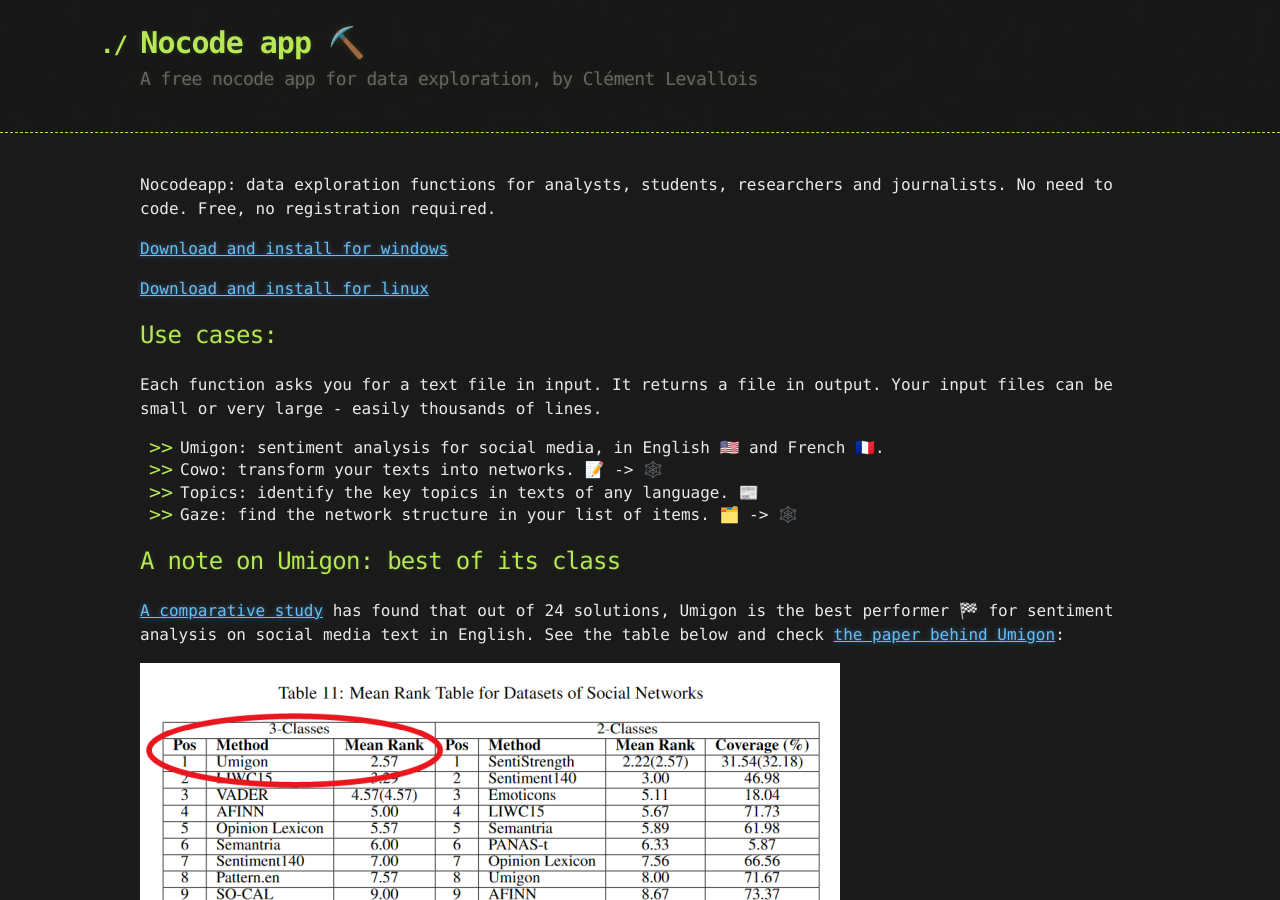
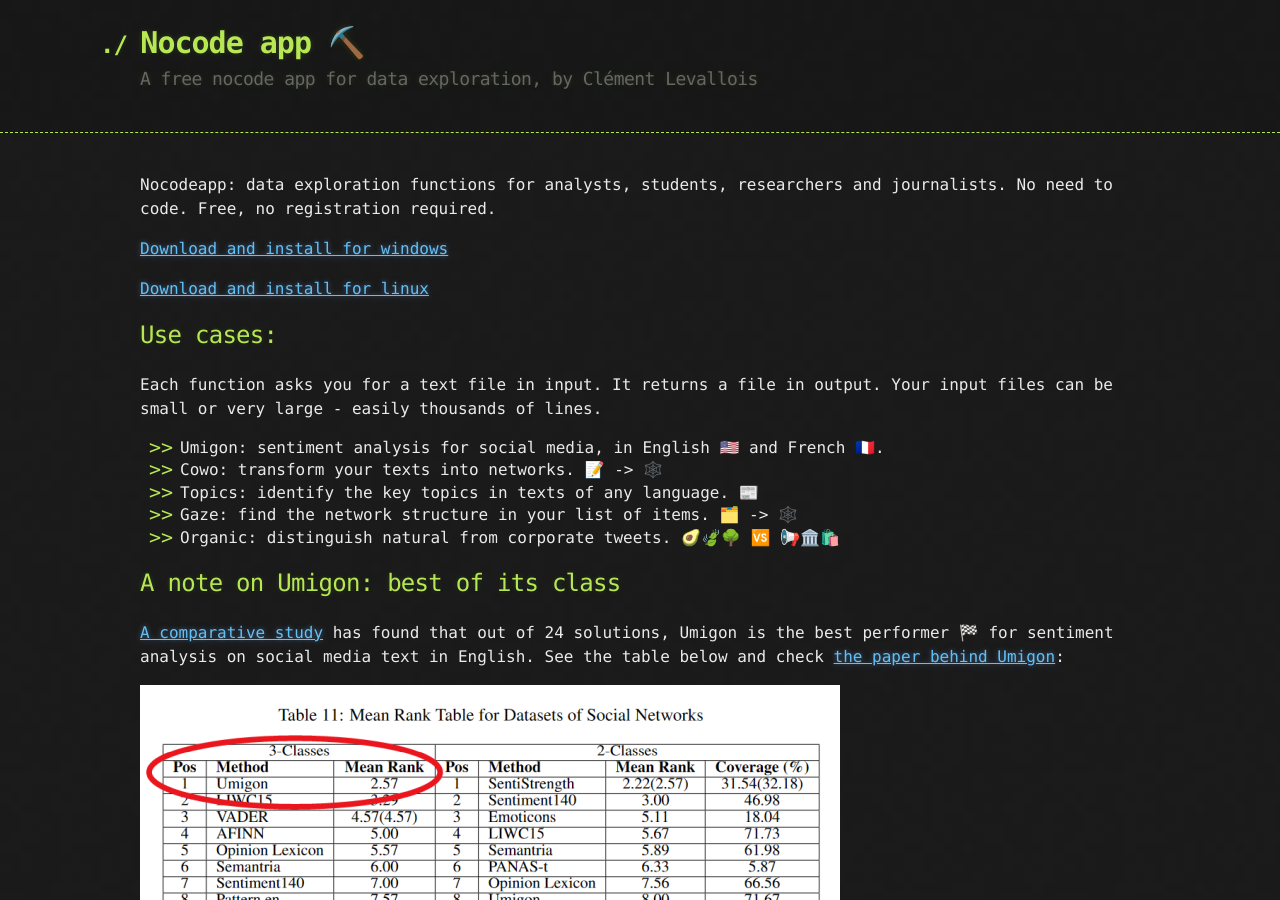
Before and after one commit to seinecle/nocodeapp-mods, a Jekyll site: the page built from docs/index.md, in a window 1280 px wide and 900 px high. Built offline with Jekyll 4.4.1, drawn with Linux system fonts in a browser that asks for light colours; comment, search, counter and statistics services are not loaded.

Commit message:
update website with 5th function: Organic

```diff
--- a/docs/index.md
+++ b/docs/index.md
@@ -16,6 +16,7 @@ Each function asks you for a text file in input. It returns a file in output. Yo
 - Cowo: transform your texts into networks. 📝 -> 🕸️
 - Topics: identify the key topics in texts of any language. 📰
 - Gaze: find the network structure in your list of items. 🗂️ -> 🕸️
+- Organic: distinguish natural from corporate tweets. 🥑🍃🌳 🆚 📢🏛️🛍️
 
 ## A note on Umigon: best of its class
 [A comparative study](https://arxiv.org/abs/1512.01818) has found that out of 24 solutions, Umigon is the best performer 🏁 for sentiment analysis on social media text in English. See the table below and check [the paper behind Umigon](https://www.aclweb.org/anthology/S13-2068.pdf):
```
Also changed, not shown: 3 other files.
